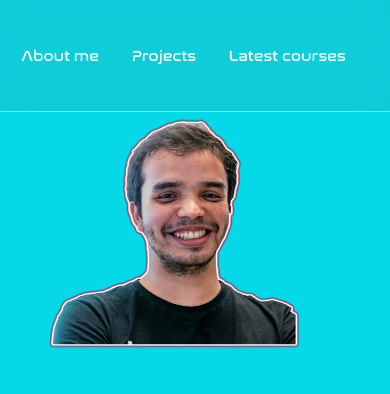
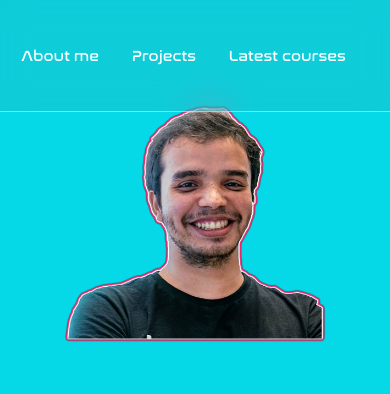
Before and after one commit to Thiagodcfarias/Portifolio, a plain HTML site: page index.html in a window 390 px wide. Shown: the top 394 px of the page. Drawn offline with Linux system fonts and the light colour scheme.

Commit message:
Add files via upload

```diff
--- a/index.html
+++ b/index.html
@@ -33,7 +33,7 @@
 			</div>
 			<div class = 'apresentacao_img'>
 					<h1>
-						<img class = 'perfil' src="./src/img/thi_whith_border.png" alt = "Thiago Farias de perfil">
+						<img class = 'perfil' src="./src/img/perfil_com_borda.png" alt = "Thiago Farias de perfil">
 					</h1>
 			</div>
 
--- a/src/css/style.css
+++ b/src/css/style.css
@@ -55,7 +55,7 @@ main{
 .apresentacao_img{
     width: 50%;
     box-sizing: border-box;
-    padding-left: 10%;
+    padding-left: 13%;
     padding-right: 2%;
     height: 50%;
     animation: desenhoAnimacao 2.1s infinite alternate-reverse linear;
@@ -399,13 +399,13 @@ footer li:hover{
     .apresentacao_img {
         width: 100%;
         box-sizing: border-box;
-        padding-left: 0%;
-        padding-right: 20%;
+        padding-left: 10%;
+        padding-right: 10%;
         height: 50%;
     }
 
     .perfil {
-        width: 34vmax;
+        width: 31vmax;
     }
 
     footer ul {
```
Also changed, not shown: src/img/corrigido.png (added), src/img/perfil_com_borda.png (added).
